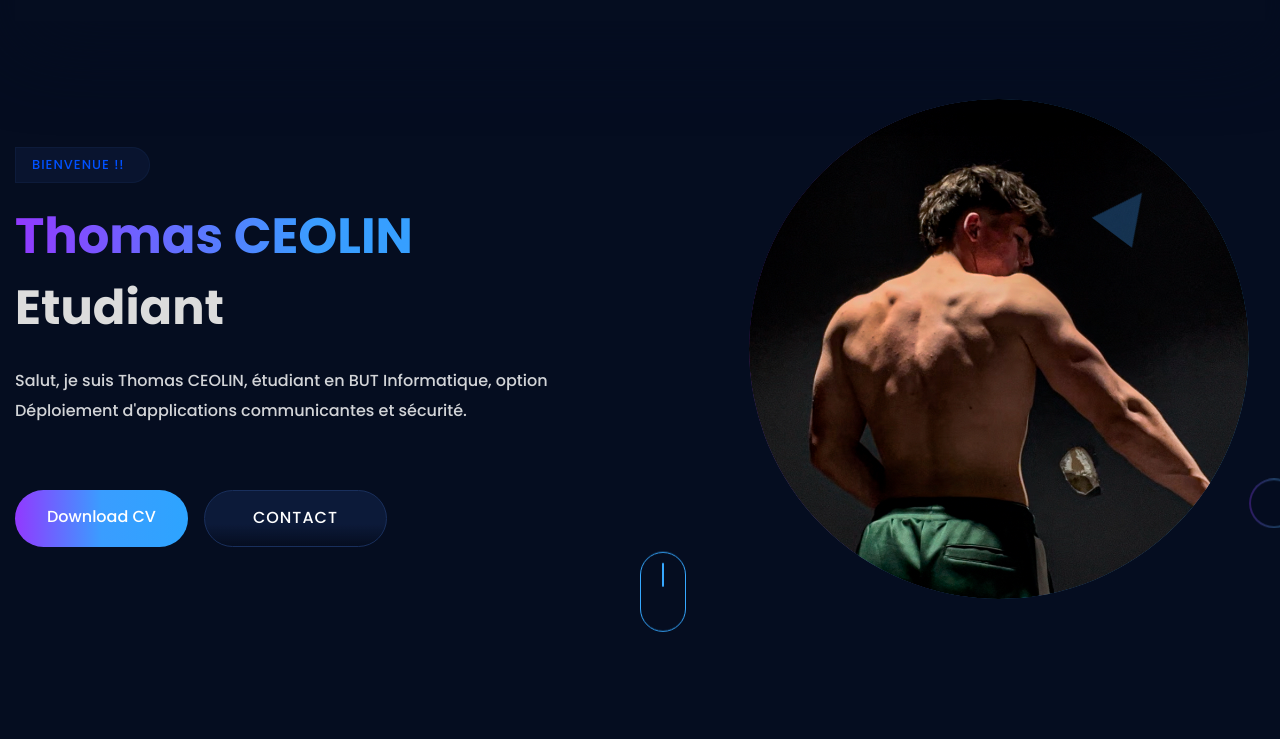
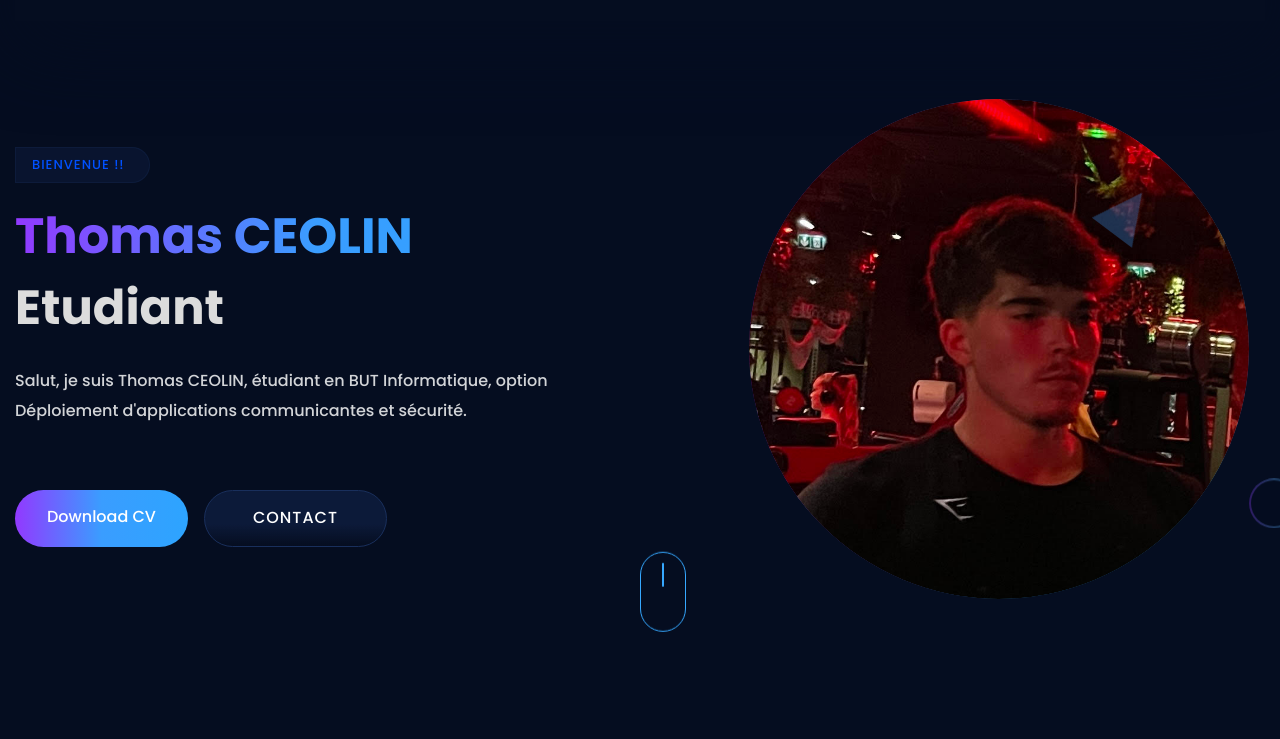
Before and after one commit to CThomassss/Portfolio, a plain HTML site: page index.html in a window 1280 px wide. Shown: the part 61-800 px from the top of the page. Drawn offline with nearby package versions, Linux system fonts and the light colour scheme; a script that the page names is missing.

Commit message:
changement

```diff
--- a/index.html
+++ b/index.html
@@ -96,7 +96,7 @@
           </div>
           <div class="hero__col second">
             <div class="hero-right-image">
-              <img src="./assets/images/profile-hero.jpg" alt="" />
+              <img src="./assets/images/photoPsalle.jpg" alt="" />
             </div>
             <div class="hero-ring"></div>
             <div class="triangle"></div>
```
Also changed, not shown: assets/images/photoPsalle.jpg (added).
